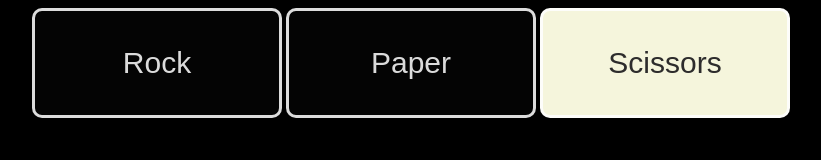
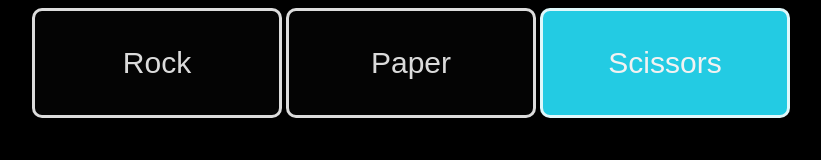
Before and after one commit to sanicsaniz/rock-paper-scissors, a plain HTML site: page index.html in a window 1280 px wide. In both pictures the pointer is over the button "Scissors". Shown: the whole page, without its empty margins (229-1050 px from the left). Drawn offline with Linux system fonts and the light colour scheme.

Commit message:
Changed Colors of style.css

```diff
--- a/script.js
+++ b/script.js
@@ -69,7 +69,7 @@ function playRound(computerChoice, userChoice) {
     if (winner == "Tie") {
         return "It's a tie play again.";
     }
-    return winner + " won with " + com + "--" + user;
+    return winner + " won with " + user + "--" + com;
 }
 // function game() {
 //     for (let i = 0; i < 5; i++) {
--- a/style.css
+++ b/style.css
@@ -33,6 +33,6 @@ body {
 }
 
 #scissors-button:hover {
-    background-color: beige;
-    color: #2d2c2c;
+    background-color: #23cbe3;
+    color: rgb(242, 242, 242);
 }
```
